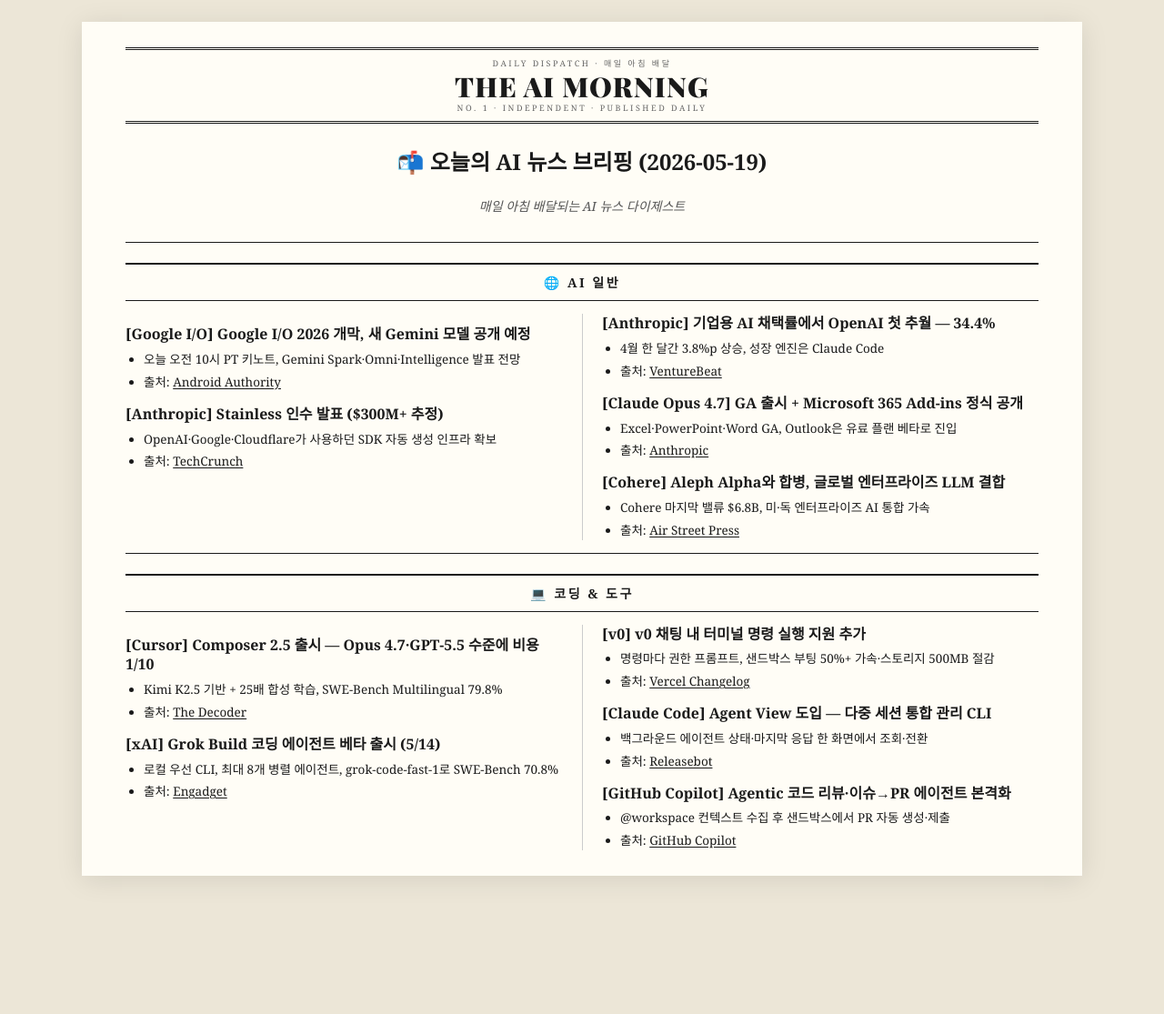
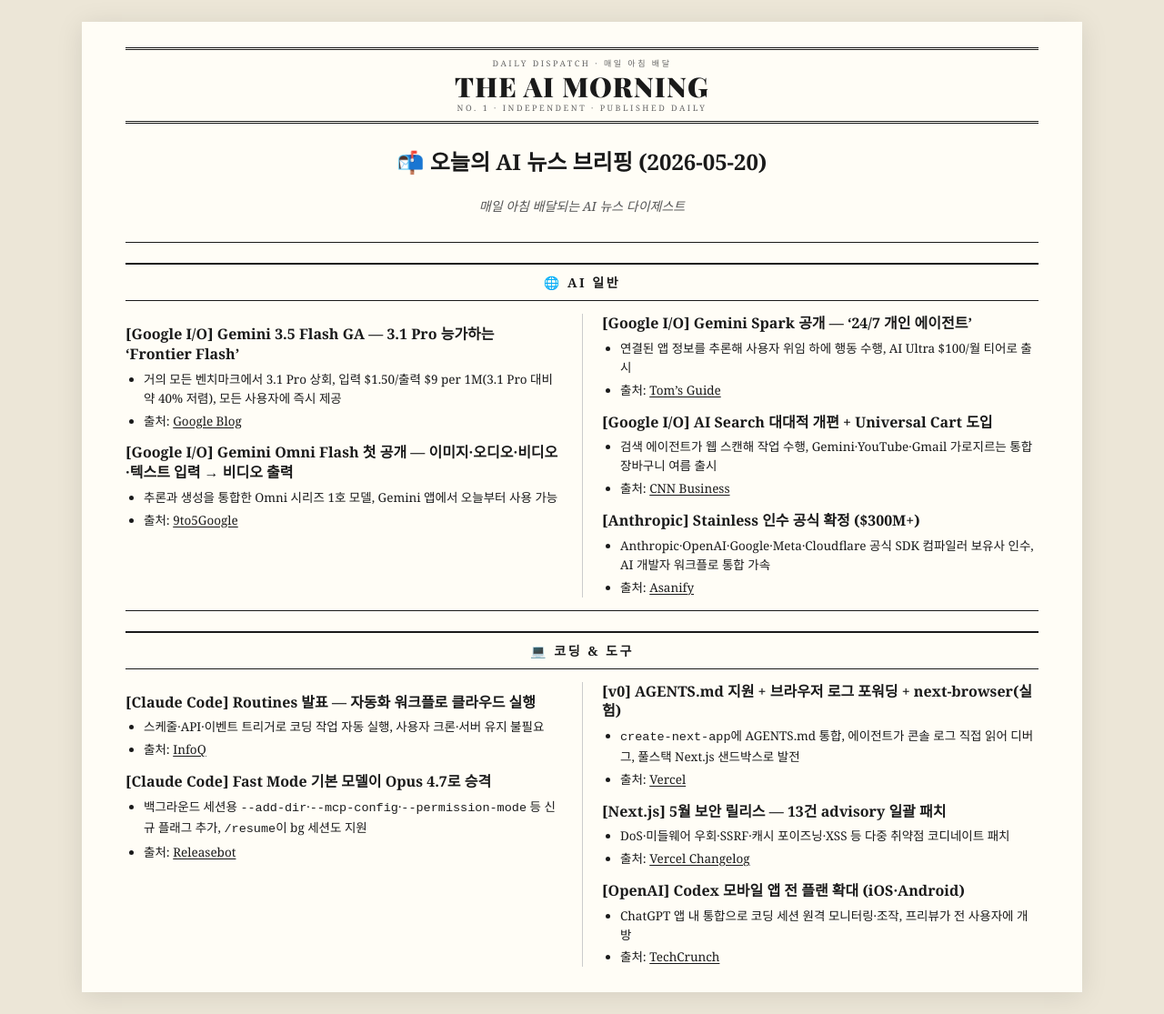
Before and after one commit to kimjans/daily-news, a Jekyll site: the page built from index.md, in a window 1280 px wide. Shown: the whole page at 91% size. Built offline with Jekyll 4.4.1, drawn with Linux system fonts in a browser that asks for light colours; before the commit the page ends 987 px from its top, so only the background shows below that.

Commit message:
Daily update: 2026-05-20

```diff
--- a/index.md
+++ b/index.md
@@ -3,7 +3,7 @@ layout: default
 title: The AI Morning
 ---
 
-# 📬 오늘의 AI 뉴스 브리핑 (2026-05-19)
+# 📬 오늘의 AI 뉴스 브리핑 (2026-05-20)
 
 > 매일 아침 배달되는 AI 뉴스 다이제스트
 
@@ -11,46 +11,46 @@ title: The AI Morning
 
 ## 🌐 AI 일반
 
-### **[Google I/O]** Google I/O 2026 개막, 새 Gemini 모델 공개 예정
-- 오늘 오전 10시 PT 키노트, Gemini Spark·Omni·Intelligence 발표 전망
-- 출처: [Android Authority](https://www.androidauthority.com/what-to-expect-from-google-io-2026-3664979/)
+### **[Google I/O]** Gemini 3.5 Flash GA — 3.1 Pro 능가하는 'Frontier Flash'
+- 거의 모든 벤치마크에서 3.1 Pro 상회, 입력 $1.50/출력 $9 per 1M(3.1 Pro 대비 약 40% 저렴), 모든 사용자에 즉시 제공
+- 출처: [Google Blog](https://blog.google/innovation-and-ai/models-and-research/gemini-models/gemini-3-5/)
 
-### **[Anthropic]** Stainless 인수 발표 ($300M+ 추정)
-- OpenAI·Google·Cloudflare가 사용하던 SDK 자동 생성 인프라 확보
-- 출처: [TechCrunch](https://techcrunch.com/2026/05/18/anthropic-has-acquired-the-dev-tools-startup-used-by-openai-google-and-cloudflare/)
+### **[Google I/O]** Gemini Omni Flash 첫 공개 — 이미지·오디오·비디오·텍스트 입력 → 비디오 출력
+- 추론과 생성을 통합한 Omni 시리즈 1호 모델, Gemini 앱에서 오늘부터 사용 가능
+- 출처: [9to5Google](https://9to5google.com/2026/05/19/google-io-2026-news/)
 
-### **[Anthropic]** 기업용 AI 채택률에서 OpenAI 첫 추월 — 34.4%
-- 4월 한 달간 3.8%p 상승, 성장 엔진은 Claude Code
-- 출처: [VentureBeat](https://venturebeat.com/technology/anthropic-finally-beat-openai-in-business-ai-adoption-but-3-big-threats-could-erase-its-lead)
+### **[Google I/O]** Gemini Spark 공개 — '24/7 개인 에이전트'
+- 연결된 앱 정보를 추론해 사용자 위임 하에 행동 수행, AI Ultra $100/월 티어로 출시
+- 출처: [Tom's Guide](https://www.tomsguide.com/news/live/google-io-2026-live-news-updates)
 
-### **[Claude Opus 4.7]** GA 출시 + Microsoft 365 Add-ins 정식 공개
-- Excel·PowerPoint·Word GA, Outlook은 유료 플랜 베타로 진입
-- 출처: [Anthropic](https://www.anthropic.com/news/claude-opus-4-7)
+### **[Google I/O]** AI Search 대대적 개편 + Universal Cart 도입
+- 검색 에이전트가 웹 스캔해 작업 수행, Gemini·YouTube·Gmail 가로지르는 통합 장바구니 여름 출시
+- 출처: [CNN Business](https://www.cnn.com/2026/05/19/tech/google-search-bar-updates-2026)
 
-### **[Cohere]** Aleph Alpha와 합병, 글로벌 엔터프라이즈 LLM 결합
-- Cohere 마지막 밸류 $6.8B, 미·독 엔터프라이즈 AI 통합 가속
-- 출처: [Air Street Press](https://press.airstreet.com/p/state-of-ai-may-2026)
+### **[Anthropic]** Stainless 인수 공식 확정 ($300M+)
+- Anthropic·OpenAI·Google·Meta·Cloudflare 공식 SDK 컴파일러 보유사 인수, AI 개발자 워크플로 통합 가속
+- 출처: [Asanify](https://asanify.com/blog/news/ai-sdk-consolidation-may-19-2026/)
 
 ---
 
 ## 💻 코딩 & 도구
 
-### **[Cursor]** Composer 2.5 출시 — Opus 4.7·GPT-5.5 수준에 비용 1/10
-- Kimi K2.5 기반 + 25배 합성 학습, SWE-Bench Multilingual 79.8%
-- 출처: [The Decoder](https://the-decoder.com/cursors-composer-2-5-matches-opus-4-7-and-gpt-5-5-benchmarks-at-a-fraction-of-the-cost/)
+### **[Claude Code]** Routines 발표 — 자동화 워크플로 클라우드 실행
+- 스케줄·API·이벤트 트리거로 코딩 작업 자동 실행, 사용자 크론·서버 유지 불필요
+- 출처: [InfoQ](https://www.infoq.com/news/2026/05/anthropic-routines-claude/)
 
-### **[xAI]** Grok Build 코딩 에이전트 베타 출시 (5/14)
-- 로컬 우선 CLI, 최대 8개 병렬 에이전트, grok-code-fast-1로 SWE-Bench 70.8%
-- 출처: [Engadget](https://www.engadget.com/2173482/xai-coding-agent-grok-build/)
-
-### **[v0]** v0 채팅 내 터미널 명령 실행 지원 추가
-- 명령마다 권한 프롬프트, 샌드박스 부팅 50%+ 가속·스토리지 500MB 절감
-- 출처: [Vercel Changelog](https://vercel.com/changelog)
-
-### **[Claude Code]** Agent View 도입 — 다중 세션 통합 관리 CLI
-- 백그라운드 에이전트 상태·마지막 응답 한 화면에서 조회·전환
+### **[Claude Code]** Fast Mode 기본 모델이 Opus 4.7로 승격
+- 백그라운드 세션용 `--add-dir`·`--mcp-config`·`--permission-mode` 등 신규 플래그 추가, `/resume`이 bg 세션도 지원
 - 출처: [Releasebot](https://releasebot.io/updates/anthropic/claude-code)
 
-### **[GitHub Copilot]** Agentic 코드 리뷰·이슈→PR 에이전트 본격화
-- @workspace 컨텍스트 수집 후 샌드박스에서 PR 자동 생성·제출
-- 출처: [GitHub Copilot](https://github.com/features/copilot)
+### **[v0]** AGENTS.md 지원 + 브라우저 로그 포워딩 + next-browser(실험)
+- `create-next-app`에 AGENTS.md 통합, 에이전트가 콘솔 로그 직접 읽어 디버그, 풀스택 Next.js 샌드박스로 발전
+- 출처: [Vercel](https://vercel.com/blog/introducing-the-new-v0)
+
+### **[Next.js]** 5월 보안 릴리스 — 13건 advisory 일괄 패치
+- DoS·미들웨어 우회·SSRF·캐시 포이즈닝·XSS 등 다중 취약점 코디네이트 패치
+- 출처: [Vercel Changelog](https://vercel.com/changelog/next-js-may-2026-security-release)
+
+### **[OpenAI]** Codex 모바일 앱 전 플랜 확대 (iOS·Android)
+- ChatGPT 앱 내 통합으로 코딩 세션 원격 모니터링·조작, 프리뷰가 전 사용자에 개방
+- 출처: [TechCrunch](https://techcrunch.com/2026/05/14/openai-says-codex-is-coming-to-your-phone/)
```
Also changed, not shown: news/2026-05-19.md (added, +51 -0 lines).
